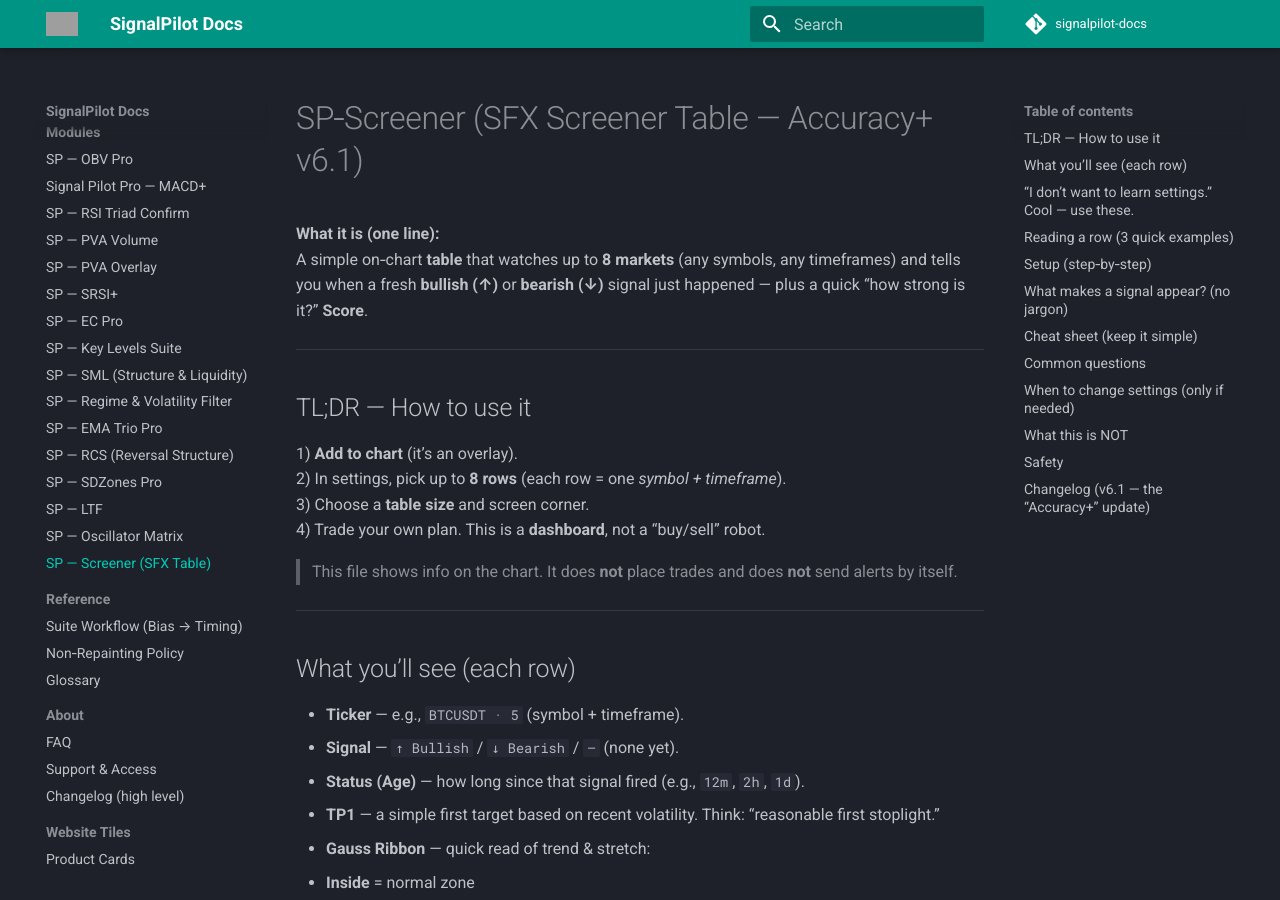
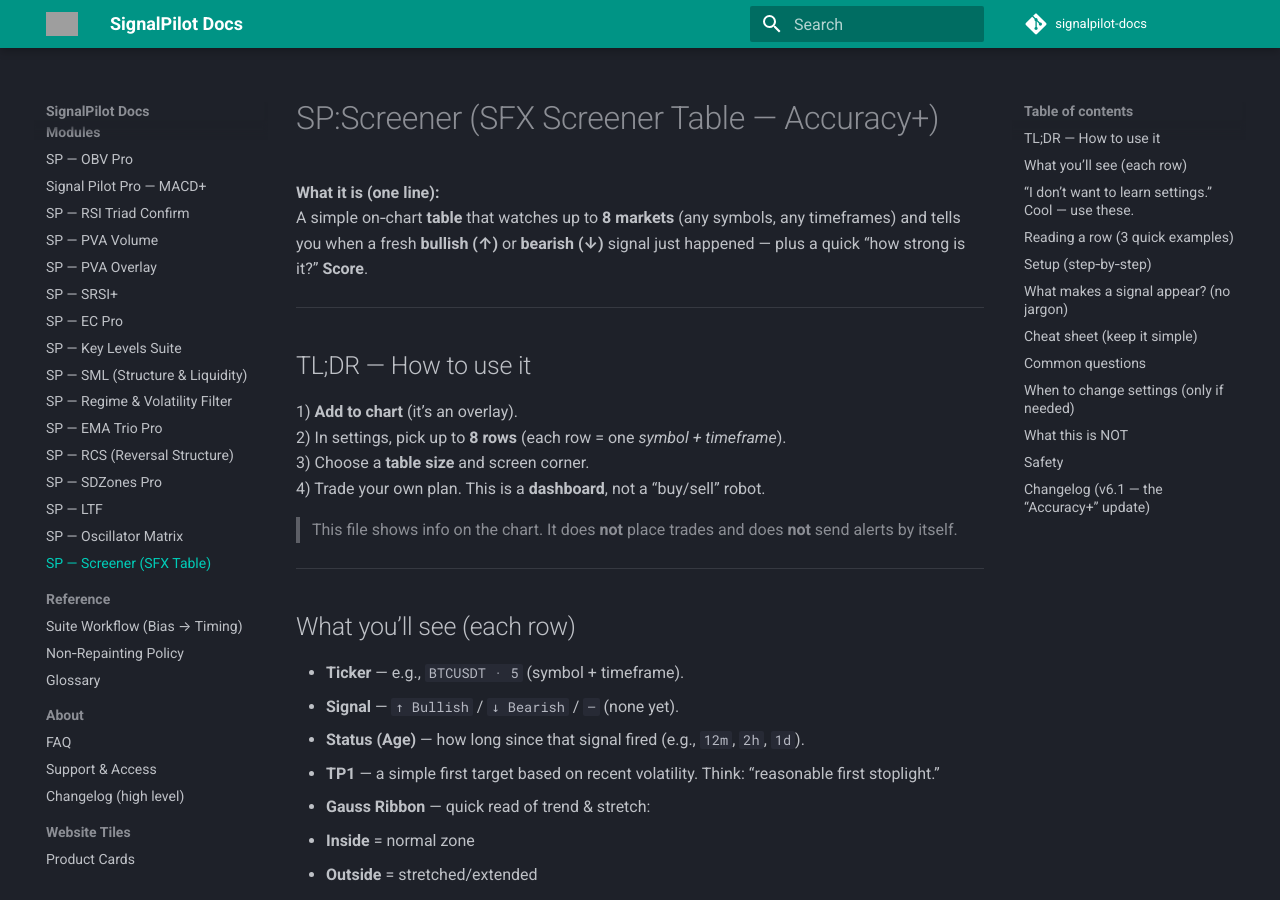
Before and after one commit to Signalpilot/signalpilot-docs, an MkDocs documentation site: the page built from docs/sp-screener-sfx.md, in a window 1280 px wide and 900 px high. Built offline with MkDocs 1.6.1 and Material for MkDocs 9.7.7, drawn with Linux system fonts in a browser that asks for light colours; comment, search, counter and statistics services are not loaded; grey boxes are pictures that could not be loaded.

Commit message:
Update sp-screener-sfx.md

```diff
--- a/docs/sp-screener-sfx.md
+++ b/docs/sp-screener-sfx.md
@@ -1,4 +1,4 @@
-# SP‑Screener (SFX Screener Table — Accuracy+ v6.1)
+# SP:Screener (SFX Screener Table — Accuracy+)
 
 **What it is (one line):**
 A simple on‑chart **table** that watches up to **8 markets** (any symbols, any timeframes) and tells you when a fresh **bullish (↑)** or **bearish (↓)** signal just happened — plus a quick “how strong is it?” **Score**.
```
